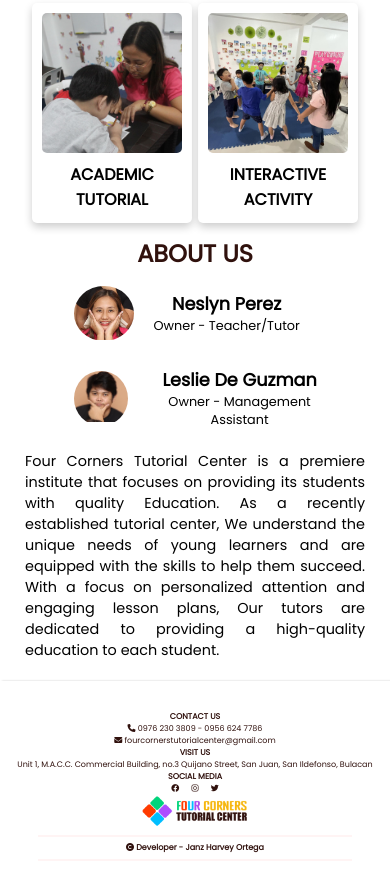
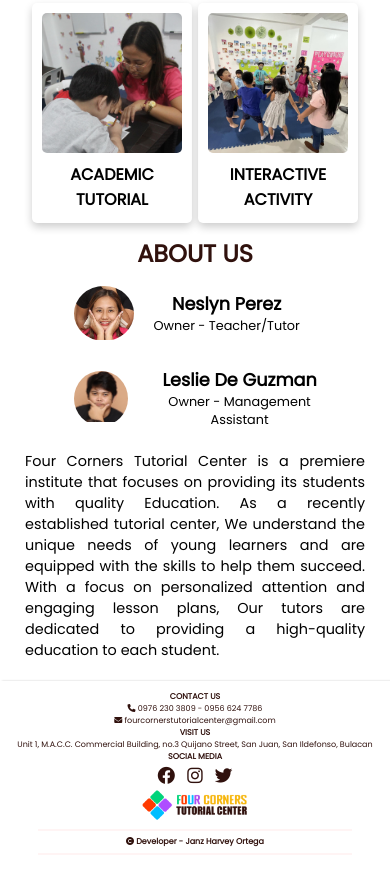
Before and after one commit to janzharvey/fourcourners-project, a plain HTML site: page index.html in a window 390 px wide. Shown: the part 484-1375 px from the top of the page. Drawn offline with Linux system fonts and the light colour scheme.

Commit message:
Add files via upload

```diff
--- a/styles.css
+++ b/styles.css
@@ -524,9 +524,11 @@ margin-left: 50px !important;
 
 
     .footer{
-        padding: 10px;
+
+        padding: 10px !important;
         font-size: .5rem;
         align-items: center;
+        height: 28vh;
     }
     .mini-logo{
         width: 30%;
@@ -534,7 +536,7 @@ margin-left: 50px !important;
         margin-right: auto;
     }
     .icons{
-        font-size: .5rem;
+        font-size: 1.1rem;
         margin: 5px;
     }
 
```
